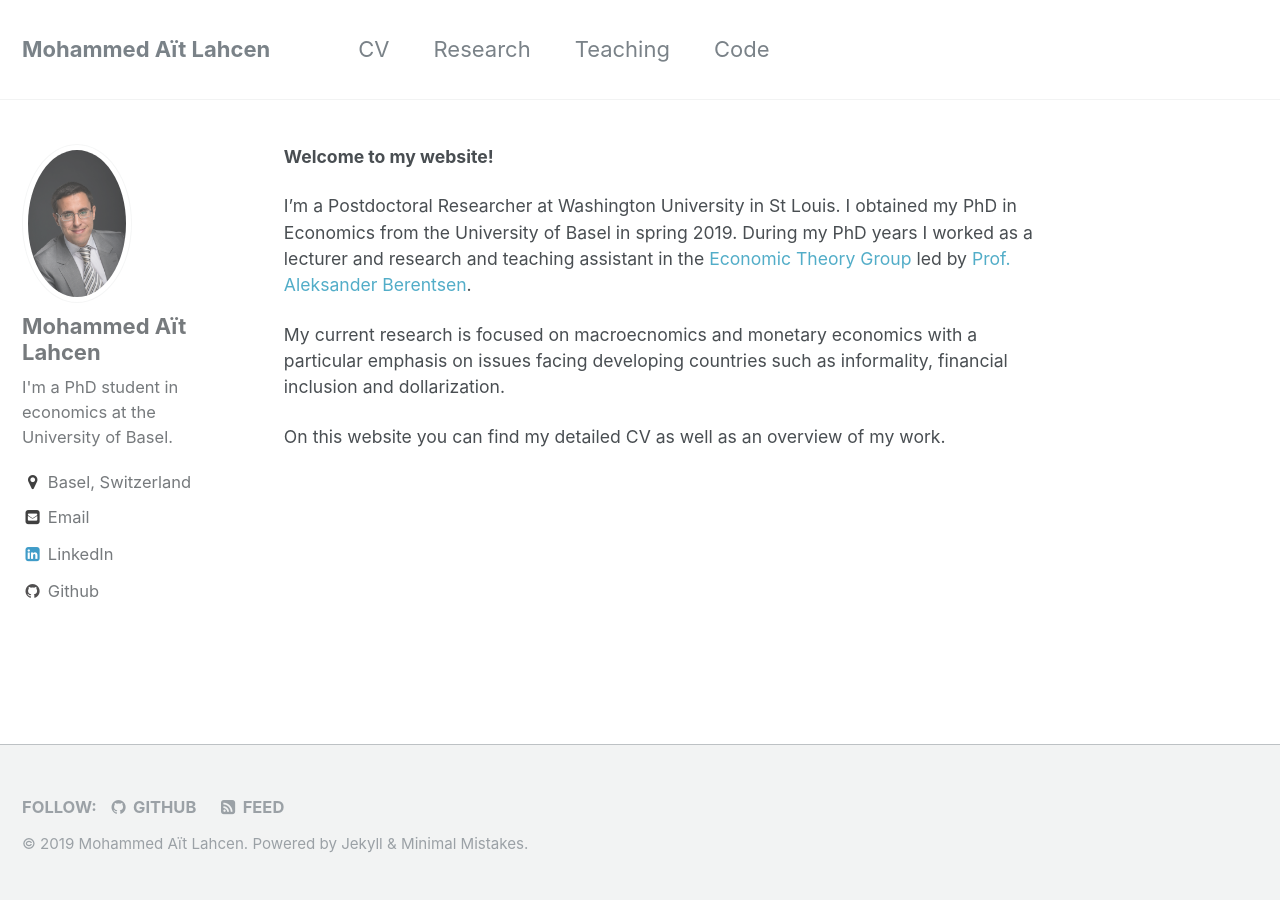
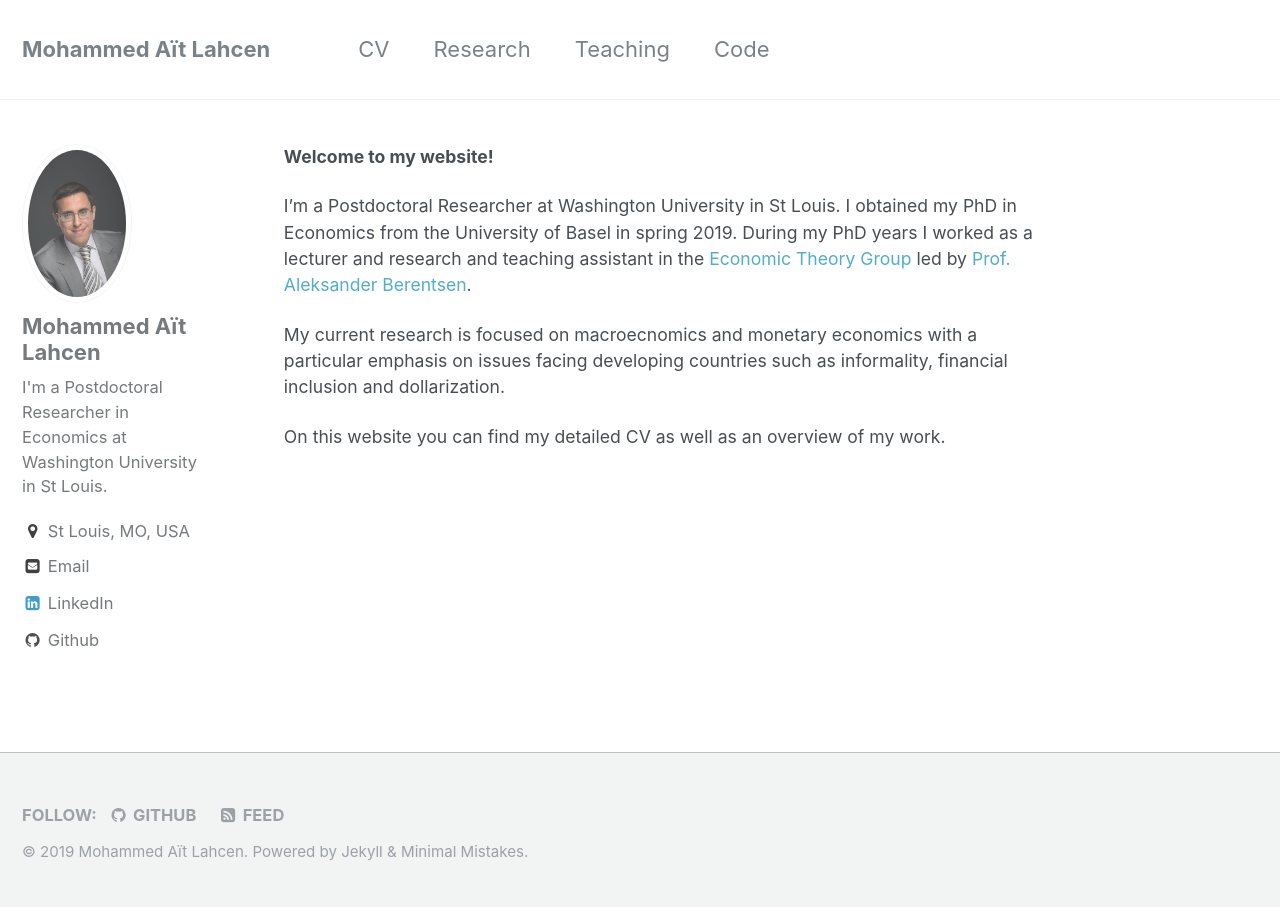
Before and after one commit to maitlahcen/maitlahcen.github.io, a Jekyll site: the page built from index.md, in a window 1280 px wide. Built offline with Jekyll 4.4.1, drawn with Linux system fonts in a browser that asks for light colours.

Commit message:
Updated description snippet

```diff
--- a/_config.yml
+++ b/_config.yml
@@ -79,8 +79,8 @@ analytics:
 author:
   name             : "Mohammed Aït Lahcen"
   avatar           : "bio-photo.jpg"
-  bio              : "I'm a PhD student in economics at the University of Basel."
-  location         : "Basel, Switzerland"
+  bio              : "I'm a Postdoctoral Researcher in Economics at Washington University in St Louis."
+  location         : "St Louis, MO, USA"
   email            : "m.aitlahcen@gmail.com"
   uri              :
   bitbucket        :
```
